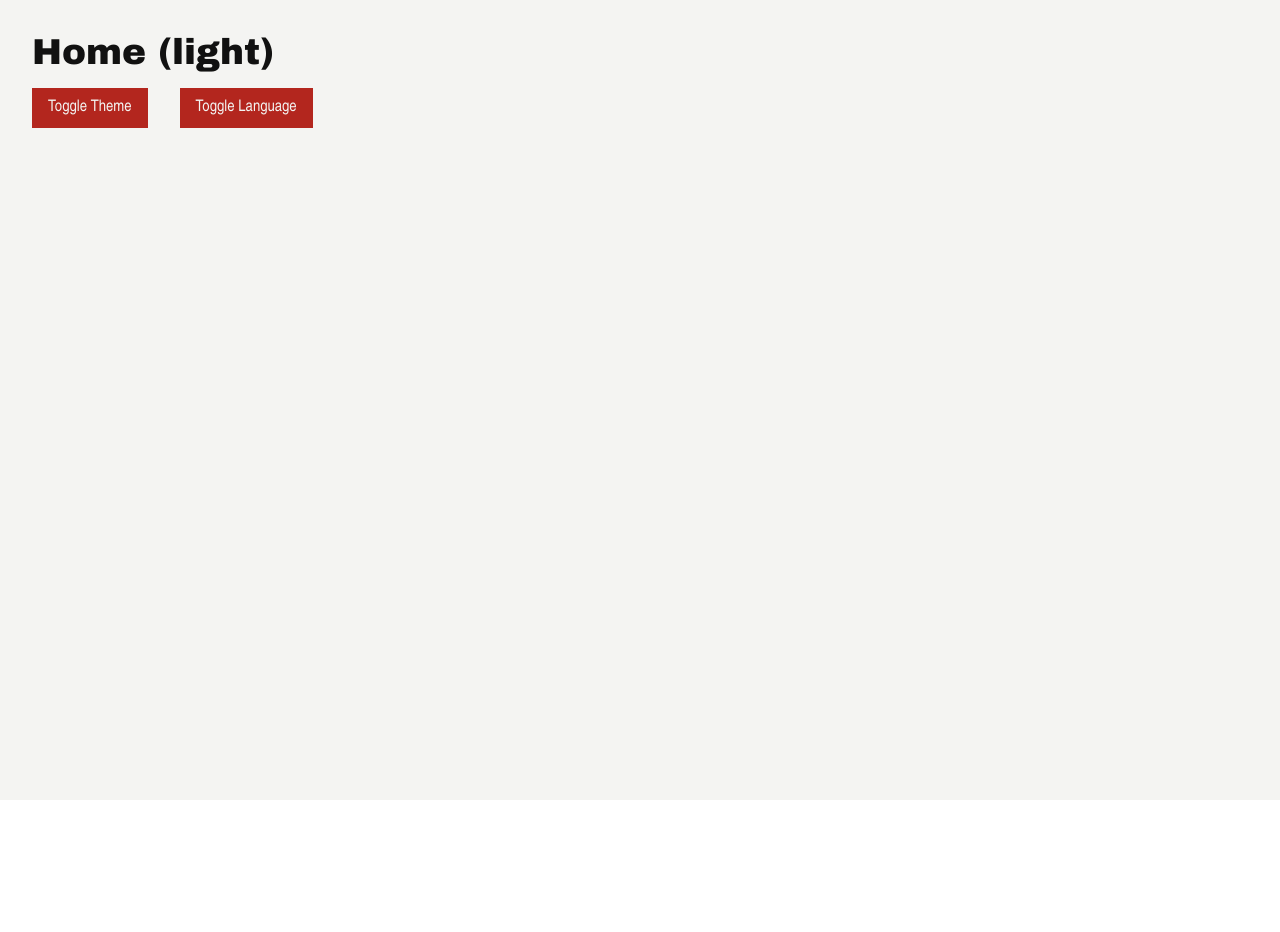
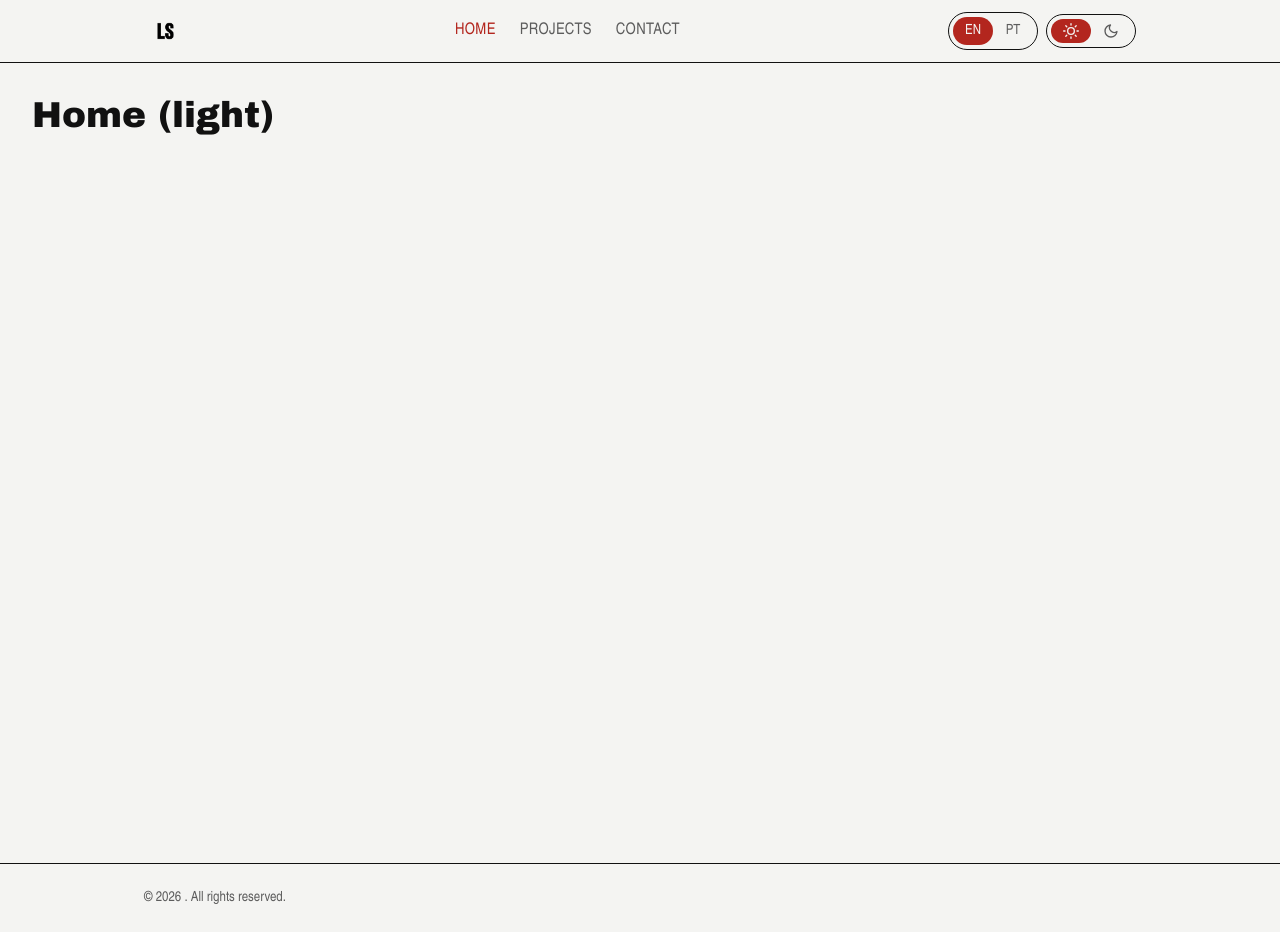
Before and after one commit to lsivolella/portfolio, a React (Vite) app: page / in a window 1280 px wide. Before the commit the page ends 800 px from the top, so only its background shows below. Built offline with nearby package versions, Linux system fonts and the light colour scheme; a web font is replaced by a local one.

Commit message:
feat(layout): add the footer component and apply the header and footer components to the layout

```diff
--- /dev/null
+++ b/src/components/layout/Footer.tsx
@@ -0,0 +1,21 @@
+import Container from '@/components/ui/Container';
+import { profile } from '@/data/profile';
+import { useLanguage } from '@/i18n/useLanguage';
+
+/**
+ * Site footer with the copyright line.
+ */
+function Footer() {
+    const { text } = useLanguage();
+    const year = new Date().getFullYear();
+
+    return (
+        <footer className="border-t border-border">
+            <Container className="py-6 font-label text-sm text-muted">
+                © {year} {profile.name}. {text.footer.rights}
+            </Container>
+        </footer>
+    );
+}
+
+export default Footer;
--- a/src/components/layout/Layout.tsx
+++ b/src/components/layout/Layout.tsx
@@ -1,14 +1,21 @@
 import { Outlet } from 'react-router-dom';
 
+import Footer from './Footer';
+import Header from './Header';
+
+/**
+ * Site frame. The footer is pushed to the bottom of the viewport on short
+ * pages, and the active page renders through <Outlet />.
+ */
 function Layout() {
     return (
-        <>
-            {/* <Header /> later */}
-            <main>
+        <div className="flex min-h-screen flex-col">
+            <Header />
+            <main className="flex-1">
                 <Outlet />
             </main>
-            {/* <Footer /> later */}
-        </>
+            <Footer />
+        </div>
     );
 }
 
--- a/src/index.css
+++ b/src/index.css
@@ -15,8 +15,11 @@
 }
 
 /**
+ * Page-wide defaults, driven by the active theme.
  * Body text uses a fixed neutral font in both themes.
  */
 body {
+    background-color: var(--theme-background);
+    color: var(--theme-foreground);
     font-family: "Inter Variable", system-ui, sans-serif;
 }
--- a/src/pages/Home/HomePage.tsx
+++ b/src/pages/Home/HomePage.tsx
@@ -2,29 +2,15 @@ import { useLanguage } from '@/i18n/useLanguage';
 import { useTheme } from '@/theme/useTheme';
 
 function HomePage() {
-    const { theme, toggleTheme } = useTheme();
-    const { text, toggleLanguage } = useLanguage();
+    const { theme, } = useTheme();
+    const { text } = useLanguage();
 
     return (
-        <div>
-            <div className='bg-background text-foreground min-h-screen p-8'>
-                <h1 className='font-display text-4xl'>{text.nav.home} ({theme})</h1>
-                <div className='flex gap-8 mt-4'>
-                    <button
-                        className='bg-accent text-accent-foreground font-label px-4 py-2'
-                        onClick={toggleTheme}
-                    >
-                        Toggle Theme
-                    </button>
-                    <button
-                        className='bg-accent text-accent-foreground font-label px-4 py-2'
-                        onClick={toggleLanguage}
-                    >
-                        Toggle Language
-                    </button>
-                </div>
+        <div className='bg-background text-foreground min-h-screen p-8'>
+            <h1 className='font-display text-4xl'>{text.nav.home} ({theme})</h1>
+            <div className='flex gap-8 mt-4'>
             </div>
-        </div>
+        </div >
     );
 }
 
```
